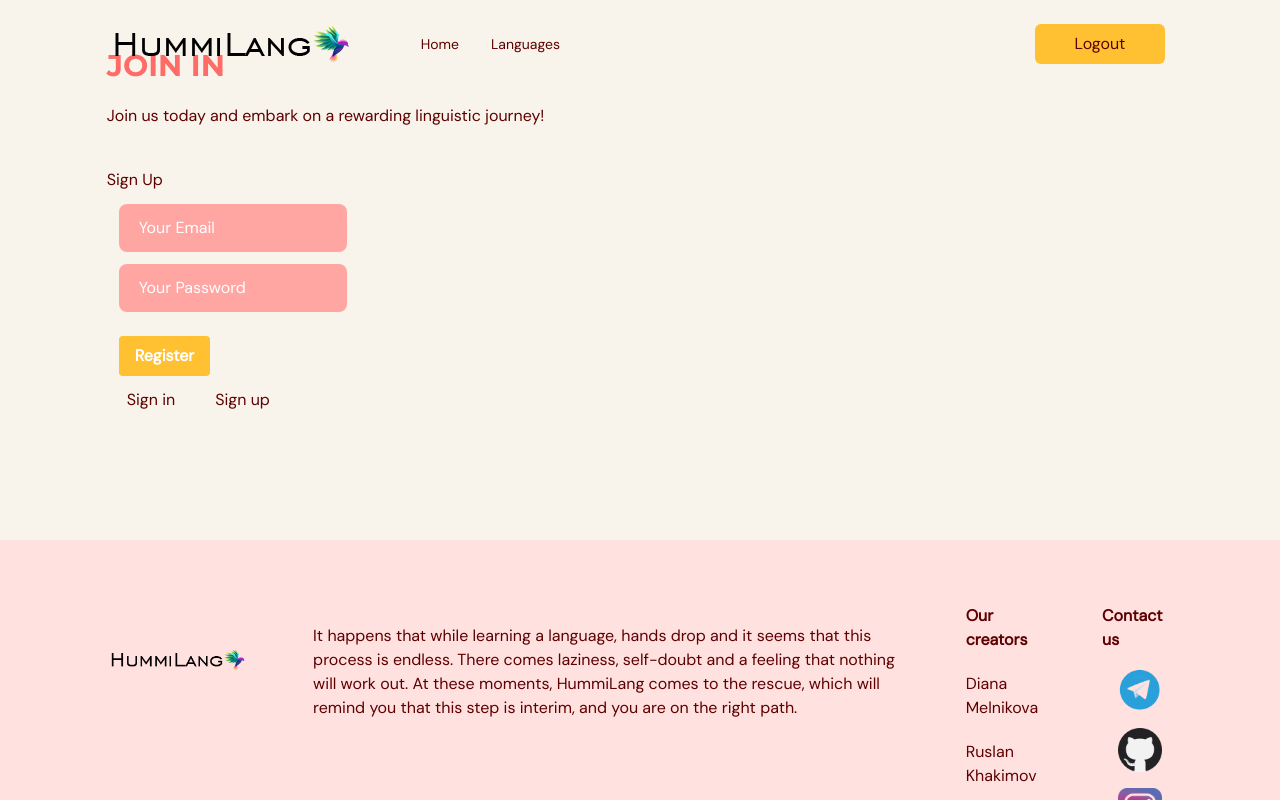
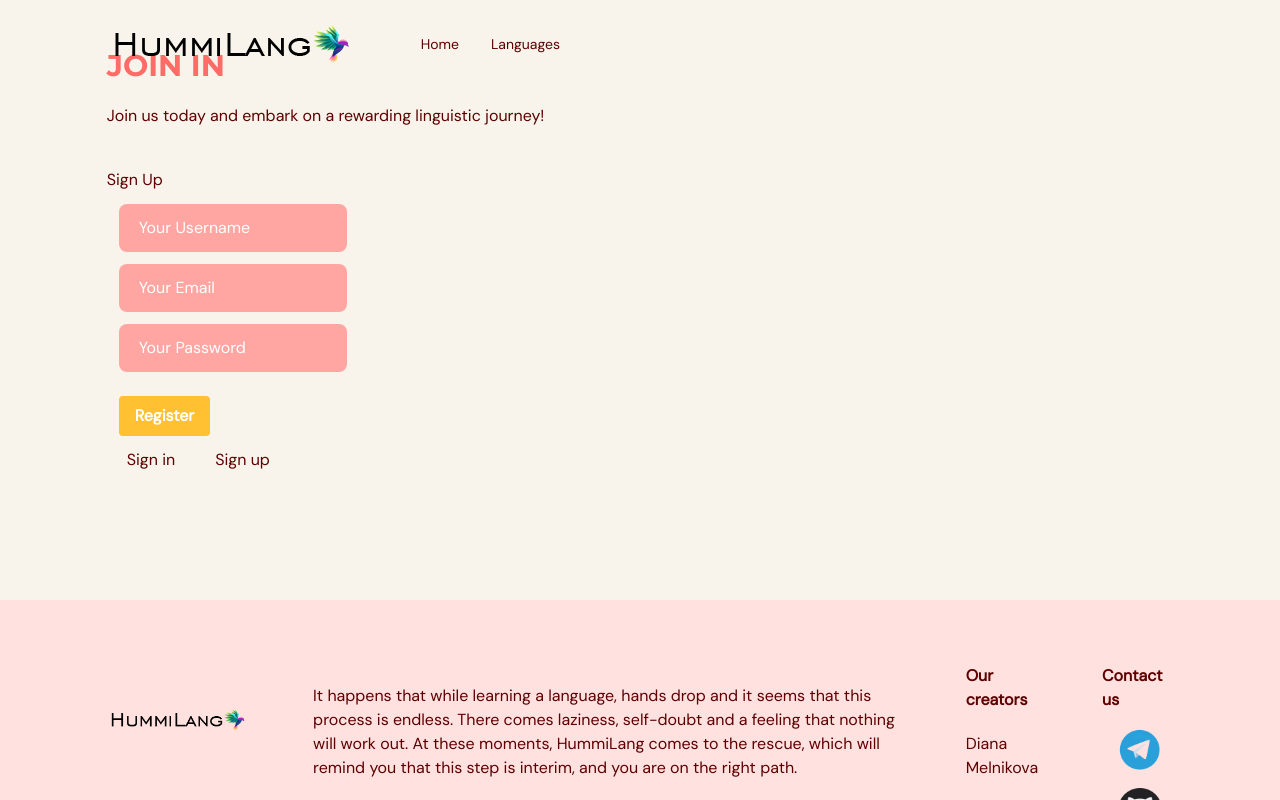
Before and after one commit to wareverdud/fwd-project, a Next.js app: page / in a window 1280 px wide. Both pictures are taken after a click on the button "Sign up". Shown: the part 3065-3865 px from the top of the page. Built offline with nearby package versions, Linux system fonts and the light colour scheme.

Commit message:
add users in database while signing up, logout is not visible when not logged, show username not id

```diff
--- a/src/components/navbar/index.tsx
+++ b/src/components/navbar/index.tsx
@@ -6,6 +6,7 @@ import Logo from '@/assets/Logo.png'
 import { SelectedPage } from '@/shared/types'
 import ActionButton from '@/shared/ActionButton'
 import Profile from '@/components/signOut'
+import { auth } from '@/firebase/firebase-setup'
 
 type Props = {
   isTopOfPage: boolean
@@ -58,7 +59,7 @@ const Navbar = ({ isTopOfPage, selectedPage, setSelectedPage }: Props) => {
                 {/*<ActionButton setSelectedPage={setSelectedPage}>*/}
                 {/*  Sign In*/}
                 {/*</ActionButton>*/}
-                <Profile />
+                {auth.currentUser && <Profile />}
               </div>
             </div>
           </div>
@@ -69,9 +70,3 @@ const Navbar = ({ isTopOfPage, selectedPage, setSelectedPage }: Props) => {
 }
 
 export default Navbar
-
-{
-  /* <nav className='flex left-16 h-16 w-screen'>
-
-</nav> */
-}
--- /dev/null
+++ b/src/components/show.tsx
@@ -0,0 +1,19 @@
+import { useEffect, useState } from 'react'
+import { doc, getDoc } from 'firebase/firestore'
+import { db } from '@/firebase/firebase-setup'
+import { DocumentSnapshot } from '@firebase/firestore'
+
+interface Props {
+  uid: string
+}
+
+export default function Show({ uid }: Props) {
+  const [snap, setSnap] = useState<DocumentSnapshot>()
+
+  useEffect(() => {
+    const docRef = doc(db, `users`, uid)
+    getDoc(docRef).then((r) => setSnap(r))
+  }, [uid])
+
+  return <>{snap?.exists() && snap?.data().username}</>
+}
--- a/src/components/signUp.tsx
+++ b/src/components/signUp.tsx
@@ -1,21 +1,36 @@
 import { auth, db, signUp } from '@/firebase/firebase-setup'
 import { useState } from 'react'
 import { useRouter } from 'next/router'
-import { doc, setDoc } from 'firebase/firestore'
+import { collection, doc, getDocs, setDoc } from 'firebase/firestore'
 
 const SignUp = () => {
+  const [username, setUsername] = useState('')
   const [email, setEmail] = useState('')
   const [password, setPassword] = useState('')
   const [error, setError] = useState('')
   const router = useRouter()
 
+  async function checkUsername() {
+    const querySnapshot = await getDocs(collection(db, `users`))
+    const res: string[] = []
+    querySnapshot.forEach((doc) => {
+      res.push(doc.data().username)
+    })
+    return res.includes(username)
+  }
+
   const handleSubmit = async (e: { preventDefault: () => void }) => {
     e.preventDefault()
-    setEmail('')
-    setPassword('')
+    if (await checkUsername()) {
+      setError('Username is already in use')
+      return
+    }
     const res = await signUp(email, password)
     if (typeof res !== 'boolean' && res?.error) {
       setError(res.error.toString().slice(10))
+      setUsername('')
+      setEmail('')
+      setPassword('')
     } else {
       const uid = auth.currentUser?.uid
       if (uid) {
@@ -24,6 +39,11 @@ const SignUp = () => {
             card: [],
           })
         }
+        await setDoc(doc(db, 'users', uid), {
+          username: username,
+          email: email,
+          password: password,
+        })
       }
       await router.push('/languages')
     }
@@ -37,6 +57,16 @@ const SignUp = () => {
       <div>
         {error ? <div>{error}</div> : null}
         <form onSubmit={handleSubmit}>
+          <div className="m-3">
+            <input
+              type="text"
+              value={username}
+              placeholder="Your Username"
+              required
+              onChange={(e) => setUsername(e.target.value)}
+              className={inputStyles}
+            />
+          </div>
           <div className="m-3">
             <input
               type="email"
--- a/src/pages/languages/[lang]/index.tsx
+++ b/src/pages/languages/[lang]/index.tsx
@@ -1,11 +1,12 @@
 import Head from 'next/head'
 import { useRouter } from 'next/router'
-import { useEffect, useState } from 'react'
+import { lazy, Suspense, useEffect, useState } from 'react'
 import { collection, getDocs } from 'firebase/firestore'
-import { auth, db } from '@/firebase/firebase-setup'
+import { db } from '@/firebase/firebase-setup'
 import { motion } from 'framer-motion'
 import { SelectedPage } from '@/shared/types'
 import { Data } from '@/shared/types'
+const Show = lazy(() => import('@/components/show'))
 
 export default function Cards() {
   const [selectedPage, setSelectedPage] = useState<SelectedPage>(
@@ -53,7 +54,9 @@ export default function Cards() {
                     router.push(`/languages/${router.query.lang}/${x.id}`)
                   }
                 >
-                  {x.id}
+                  <Suspense fallback={<div>Loading...</div>}>
+                    <Show uid={x.id} />
+                  </Suspense>
                 </button>
               </div>
             )
```
